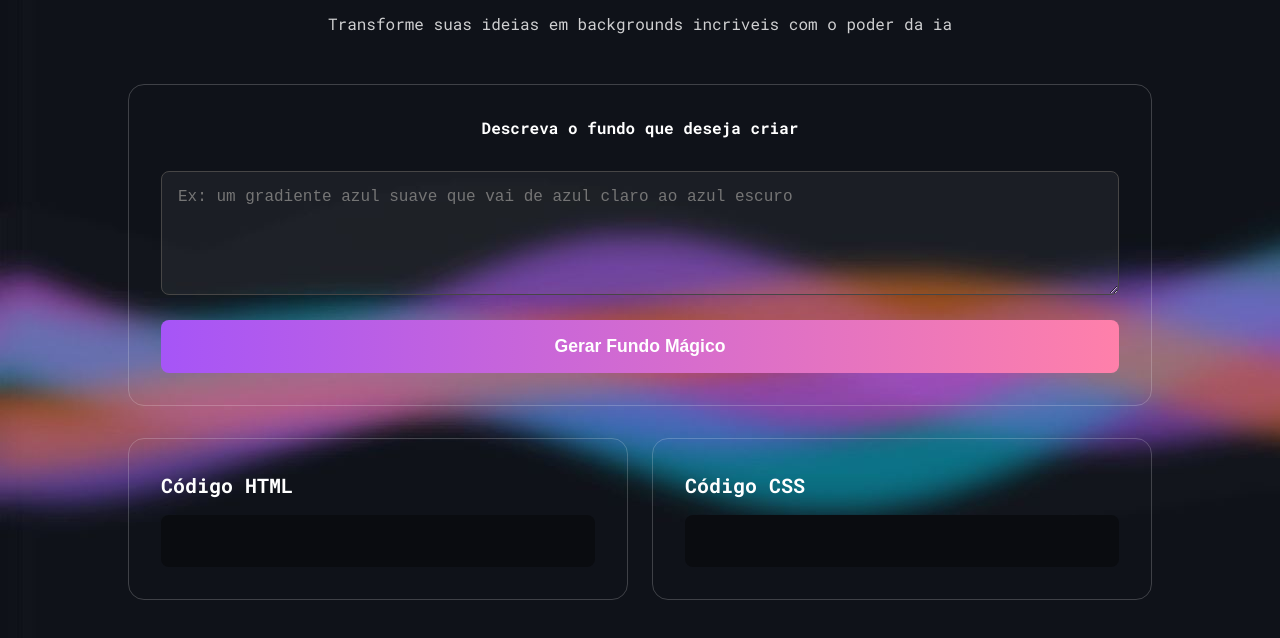
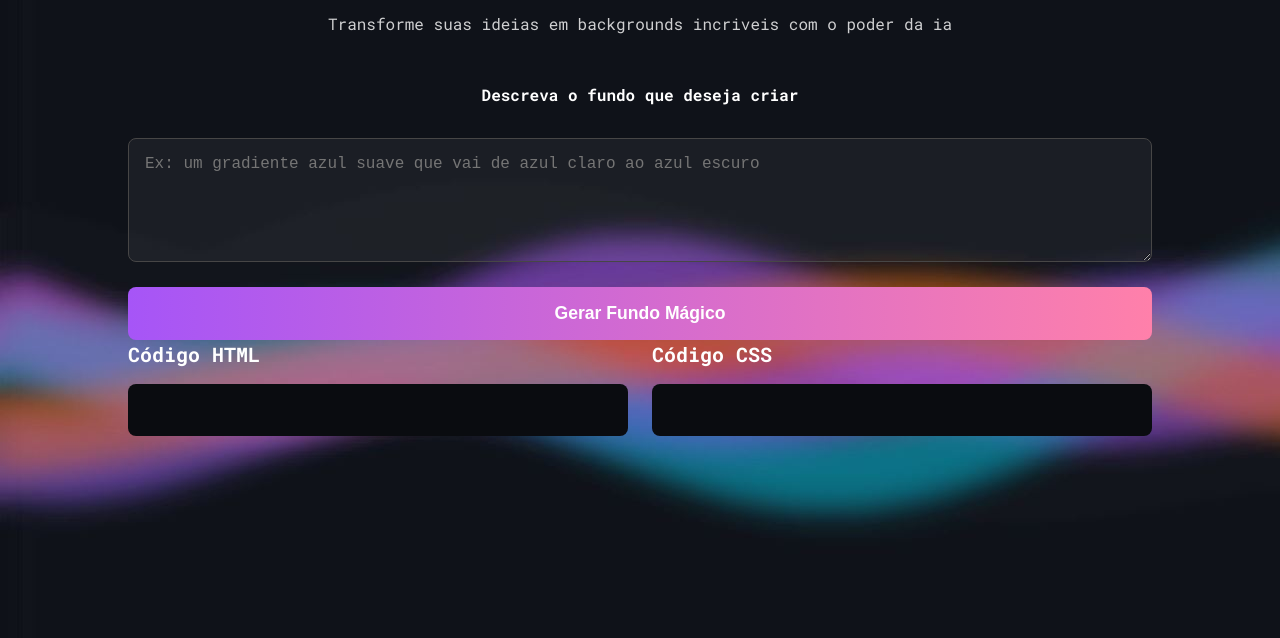
Before and after one commit to yizek/szpc-fundo-magico, a plain HTML site: page index.html in a window 1280 px wide. Shown: the part 102-740 px from the top of the page. Drawn offline with Linux system fonts and the light colour scheme.

Commit message:
Add files via upload

```diff
--- a/src/css/estilos.css
+++ b/src/css/estilos.css
@@ -1,7 +1,7 @@
 body {
     background: #0f131a;
     color: #ffffff;
-    background: url(../images/bg.jpg);
+    background: url(../images/bg.JPG);
     font-family: 'Roboto Mono', monospace;
     line-height: 1.4;
     padding: 32px 24px;
@@ -29,7 +29,7 @@ body {
     margin: 0 auto;
 }
 
-.card {
+F .card {
     border: 1px solid rgba(255, 255, 255, 0.2);
     border-radius: 16px;
     padding: 32px;
```
